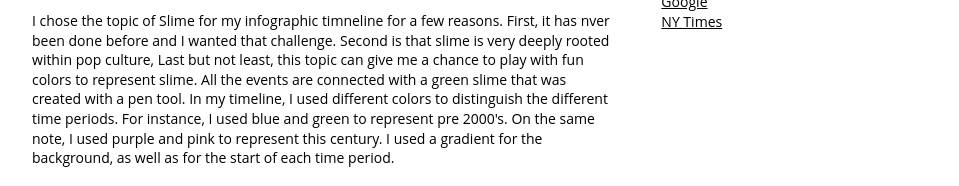
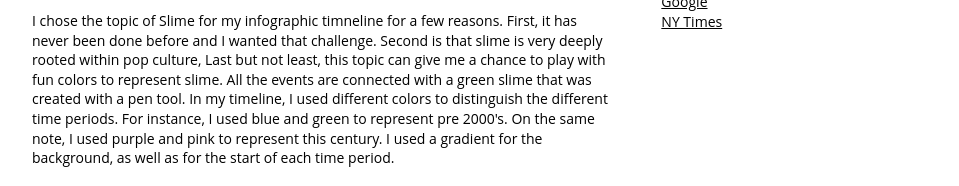
Before and after one commit to Binghamton-University-Design/web-journal-DanielleMarcovici, a plain HTML site: page index.html in a window 1280 px wide. Shown: the part 614-800 px from the top of the page, without its empty margins (160-1119 px from the left). Drawn offline with Linux system fonts and the light colour scheme.

Commit message:
Update index.html
typo change

```diff
--- a/index.html
+++ b/index.html
@@ -28,7 +28,7 @@
 					<p class="date">October 31, 2019</p>
 					<h2>Slime Infographic Timeline </h2>
 					<p><img class="icon" src="Images/Marcovici Slime Timeline1.png"></p>
-					<p> I chose the topic of Slime for my infographic timneline for a few reasons. First, it has nver been done before and I wanted that challenge. Second is that slime is very deeply rooted within pop culture, Last but not least, this topic can give me a chance to play with fun colors to represent slime. All the events are connected with a green slime that was created with a pen tool. In my timeline, I used different colors to distinguish the different time periods.  For instance, I used blue and green to represent pre 2000's. On the same note, I used purple and pink to represent this century. I used a gradient for the background, as well as for the start of each time period.
+					<p> I chose the topic of Slime for my infographic timneline for a few reasons. First, it has never been done before and I wanted that challenge. Second is that slime is very deeply rooted within pop culture, Last but not least, this topic can give me a chance to play with fun colors to represent slime. All the events are connected with a green slime that was created with a pen tool. In my timeline, I used different colors to distinguish the different time periods.  For instance, I used blue and green to represent pre 2000's. On the same note, I used purple and pink to represent this century. I used a gradient for the background, as well as for the start of each time period.
 					</p>
 
 
```
